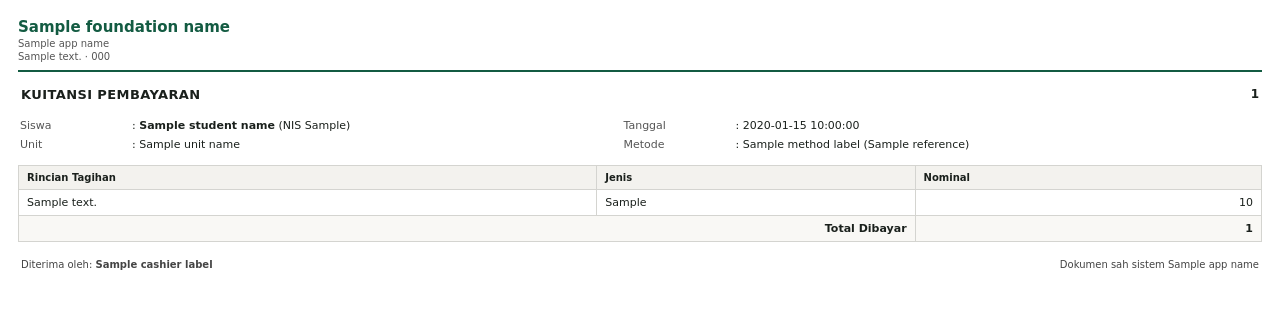
After one commit to ilhamrizqiawan21/madrasah-terpadu, a Laravel app: template resources/views/pdf/payment-receipt.blade.php in a window 1280 px wide. The commit adds this page. Shown: the top 309 px of the page. Run offline with Laravel 12, Linux system fonts and the light colour scheme; the template is opened without the code that fills it: most values are stand-ins (such as "Sample title", 1, 10 or a date in 2020); parts of the project's set-up code (start-up, migrations or seed data) failed here and were passed over.

Commit message:
feat(billing): generate PDF payment receipts for staff and guardians (T-607)

```diff
--- /dev/null
+++ b/resources/views/pdf/payment-receipt.blade.php
@@ -0,0 +1,96 @@
+<!DOCTYPE html>
+<html lang="id">
+<head>
+    <meta charset="utf-8">
+    <title>Kuitansi {{ $receiptNumber }}</title>
+    <style>
+        body { font-family: DejaVu Sans, sans-serif; font-size: 11px; color: #1a201c; margin: 18px; }
+        .header { border-bottom: 2px solid #135b42; padding-bottom: 8px; margin-bottom: 12px; }
+        .school { font-size: 15px; font-weight: bold; color: #135b42; }
+        .meta { font-size: 10px; color: #555; margin-top: 2px; }
+        .title-row { width: 100%; margin-bottom: 10px; }
+        .title-row td { vertical-align: top; }
+        .doc-title { font-size: 13px; font-weight: bold; letter-spacing: 0.4px; }
+        .receipt-no { font-size: 12px; font-weight: bold; text-align: right; }
+        .info { width: 100%; margin-bottom: 10px; }
+        .info td { padding: 2px 0; vertical-align: top; }
+        .label { width: 110px; color: #555; }
+        table.items { width: 100%; border-collapse: collapse; margin-top: 6px; }
+        table.items th, table.items td { border: 1px solid #d4d4d0; padding: 6px 8px; }
+        table.items th { background: #f3f2ee; text-align: left; font-size: 10px; }
+        .right { text-align: right; }
+        .total-row td { font-weight: bold; background: #f9f8f5; }
+        .footer { margin-top: 14px; width: 100%; font-size: 10px; color: #444; }
+        .reversed { margin-top: 8px; padding: 6px 8px; border: 1px solid #b91c1c; color: #b91c1c; font-weight: bold; }
+    </style>
+</head>
+<body>
+    <div class="header">
+        <div class="school">{{ $foundationName }}</div>
+        @if($appName && $appName !== $foundationName)
+            <div class="meta">{{ $appName }}</div>
+        @endif
+        @if($address || $phone)
+            <div class="meta">{{ trim($address.' · '.$phone, ' ·') }}</div>
+        @endif
+    </div>
+
+    <table class="title-row">
+        <tr>
+            <td class="doc-title">KUITANSI PEMBAYARAN</td>
+            <td class="receipt-no">{{ $receiptNumber }}</td>
+        </tr>
+    </table>
+
+    <table class="info">
+        <tr>
+            <td class="label">Siswa</td>
+            <td>: <strong>{{ $studentName }}</strong> (NIS {{ $studentNis }})</td>
+            <td class="label">Tanggal</td>
+            <td>: {{ $paidAt }}</td>
+        </tr>
+        <tr>
+            <td class="label">Unit</td>
+            <td>: {{ $unitName }}</td>
+            <td class="label">Metode</td>
+            <td>: {{ $methodLabel }}@if($reference) ({{ $reference }})@endif</td>
+        </tr>
+    </table>
+
+    <table class="items">
+        <thead>
+            <tr>
+                <th>Rincian Tagihan</th>
+                <th>Jenis</th>
+                <th class="right">Nominal</th>
+            </tr>
+        </thead>
+        <tbody>
+            @foreach($rows as $row)
+                <tr>
+                    <td>{{ $row['description'] }}</td>
+                    <td>{{ $row['fee_type'] }}</td>
+                    <td class="right">{{ $row['amount'] }}</td>
+                </tr>
+            @endforeach
+            <tr class="total-row">
+                <td colspan="2" class="right">Total Dibayar</td>
+                <td class="right">{{ $totalFormatted }}</td>
+            </tr>
+        </tbody>
+    </table>
+
+    @if($isReversed)
+        <div class="reversed">
+            PEMBAYARAN DIBALIK: {{ $reversalReason }}
+        </div>
+    @endif
+
+    <table class="footer">
+        <tr>
+            <td>Diterima oleh: <strong>{{ $cashierLabel }}</strong></td>
+            <td class="right">Dokumen sah sistem {{ $appName ?: $foundationName }}</td>
+        </tr>
+    </table>
+</body>
+</html>
--- a/routes/billing.php
+++ b/routes/billing.php
@@ -9,6 +9,7 @@ use App\Http\Controllers\Admin\CashierController;
 use App\Http\Controllers\Admin\FeeTypeController;
 use App\Http\Controllers\Admin\InvoiceAdjustmentController;
 use App\Http\Controllers\Admin\InvoiceController;
+use App\Http\Controllers\Billing\ReceiptController;
 use Illuminate\Support\Facades\Route;
 
 Route::prefix('keuangan')->group(function (): void {
@@ -55,4 +56,8 @@ Route::prefix('keuangan')->group(function (): void {
     Route::post('pembayaran/{payment}/balik', [CashierController::class, 'reverse'])
         ->middleware(['permission:'.Permission::PaymentsReverse->value, 'feature:'.Feature::Billing->value])
         ->name('payments.reverse');
+
+    Route::get('pembayaran/{payment}/kuitansi', [ReceiptController::class, 'staff'])
+        ->middleware(['permission:'.Permission::InvoicesView->value.'|'.Permission::PaymentsReceive->value, 'feature:'.Feature::Billing->value])
+        ->name('payments.receipt');
 });
--- a/routes/guardian.php
+++ b/routes/guardian.php
@@ -4,6 +4,7 @@ declare(strict_types=1);
 
 use App\Enums\Feature;
 use App\Http\Controllers\Admin\StudentController;
+use App\Http\Controllers\Billing\ReceiptController;
 use App\Http\Controllers\Guardian\AccountController;
 use App\Http\Controllers\Guardian\AttendanceController;
 use App\Http\Controllers\Guardian\BehaviorController;
@@ -57,6 +58,12 @@ Route::prefix('anak/{student}')
                 ->name('students.leave.attachment');
         });
 
+        Route::middleware('feature:'.Feature::Billing->value)->group(function (): void {
+            Route::get('pembayaran/{payment}/kuitansi', [ReceiptController::class, 'guardian'])
+                ->whereNumber('payment')
+                ->name('students.payments.receipt');
+        });
+
         Route::middleware('feature:'.Feature::Cbt->value)->group(function (): void {
             Route::get('ujian', ExamResultController::class)->name('students.exams.index');
         });
```
Also changed, not shown: app/Http/Controllers/Billing/ReceiptController.php (added, +35 -0 lines), app/Services/Billing/ReceiptPdfService.php (added, +67 -0 lines), docs/HANDOFF.md (+3 -3 lines), docs/TODO.md (+1 -1 lines), resources/js/pages/admin/billing/cashier.tsx (+36 -3 lines), tests/Feature/Billing/PaymentReceiptTest.php (added, +117 -0 lines).
